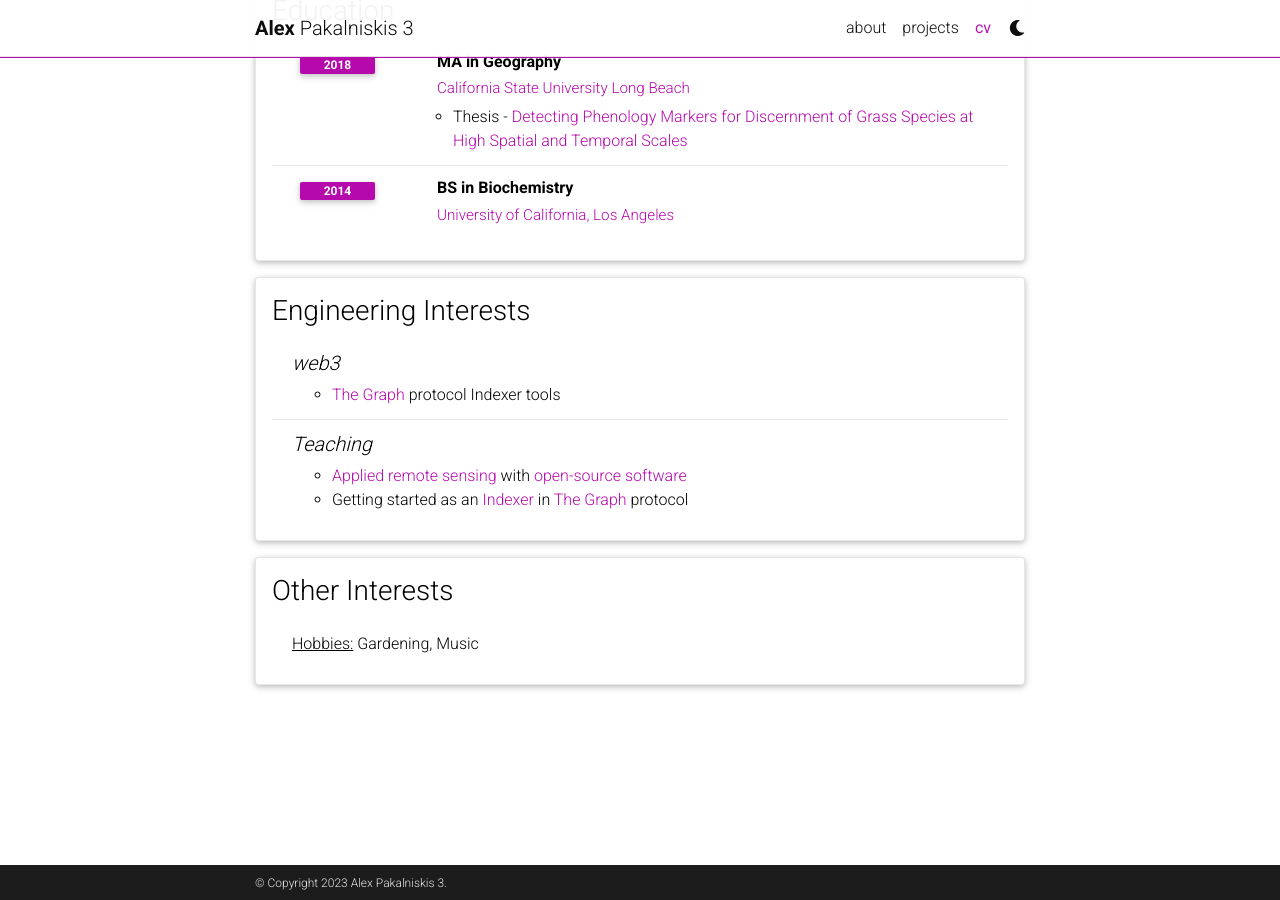
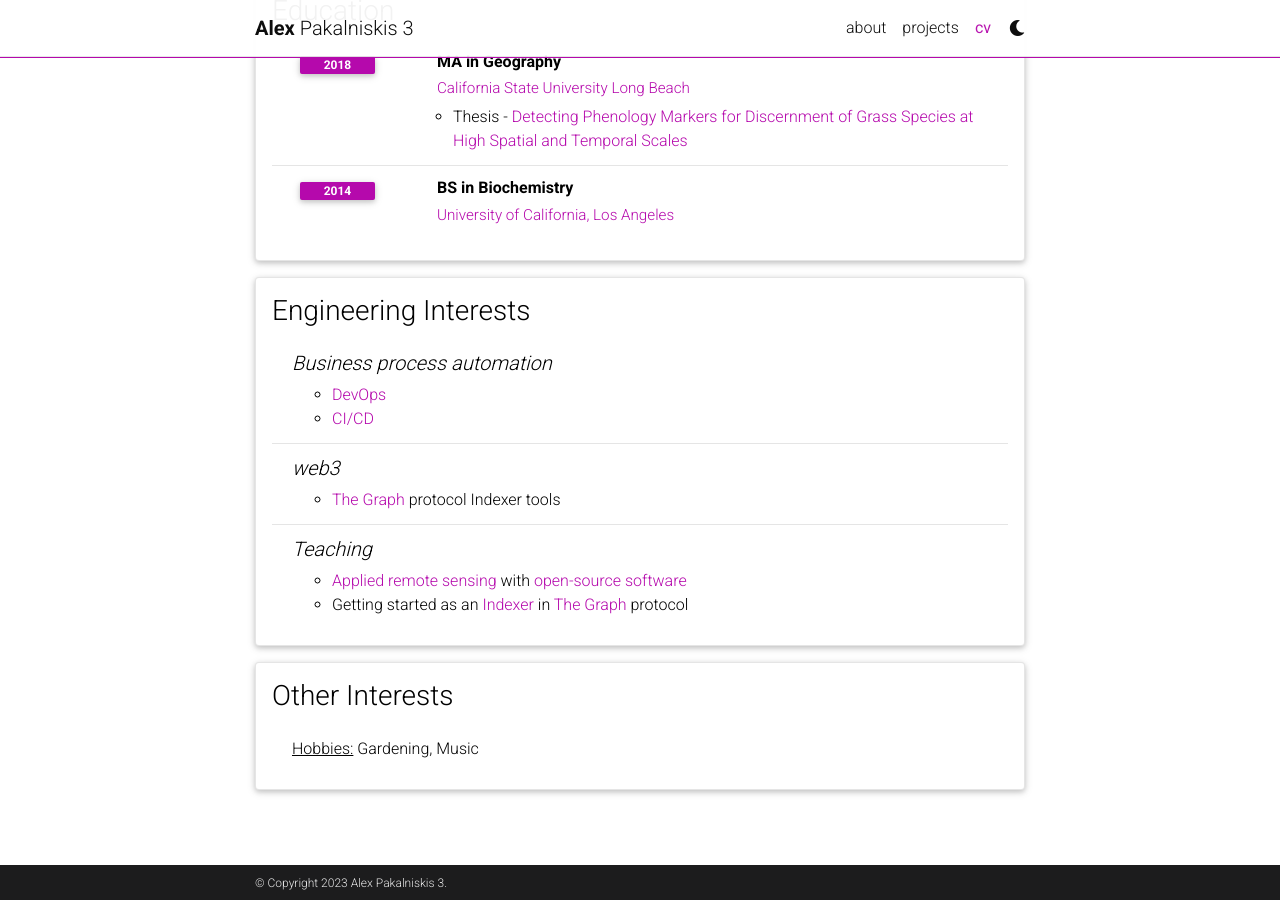
Before and after one commit to alex-pakalniskis/alex-pakalniskis.github.io, a Jekyll site: the page built from _pages/cv.md, in a window 1280 px wide and 900 px high, scrolled down 1317 px. Built offline with Jekyll 4.4.1, drawn with Linux system fonts in a browser that asks for light colours; comment, search, counter and statistics services are not loaded; a style sheet for code colours, icons or effects is not loaded.

Commit message:
Update cv.yml

```diff
--- a/_data/cv.yml
+++ b/_data/cv.yml
@@ -72,6 +72,10 @@
 - title: Engineering Interests
   type: nested_list
   contents:
+    - title: Business process automation
+      items:
+        - <a href="https://en.wikipedia.org/wiki/DevOps">DevOps</a>
+        - <a href="https://en.wikipedia.org/wiki/CI/CD">CI/CD</a>
     - title: web3
       items:
         - <a href="https://thegraph.com/en/">The Graph</a> protocol Indexer tools
```
